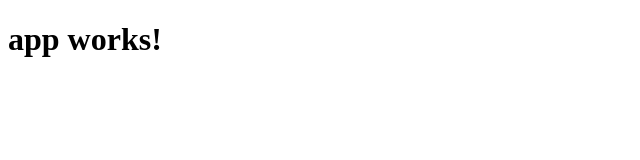
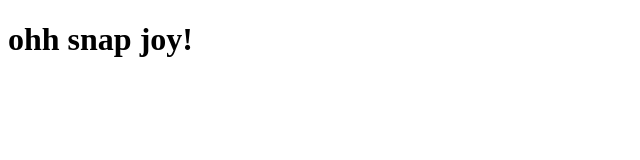
Before and after one commit to christiancasal/cpup-run, an Angular app: page / in a window 1280 px wide. Shown: the top 160 px of the page, without its empty margins (0-640 px from the left). Built offline with nearby package versions, Linux system fonts and the light colour scheme.

Commit message:
oh snap joy

```diff
--- a/src/app/app.component.ts
+++ b/src/app/app.component.ts
@@ -3,8 +3,8 @@ import { Component } from '@angular/core';
 @Component({
   selector: 'app-root',
   templateUrl: './app.component.html',
-  styleUrls: ['./app.component.css']
+  styleUrls: ['./app.component.scss']
 })
 export class AppComponent {
-  title = 'app works!';
+  title = 'ohh snap joy!';
 }
```
Also changed, not shown: .angular-cli.json, src/app/app.component.css (deleted), src/app/app.component.scss (added).
